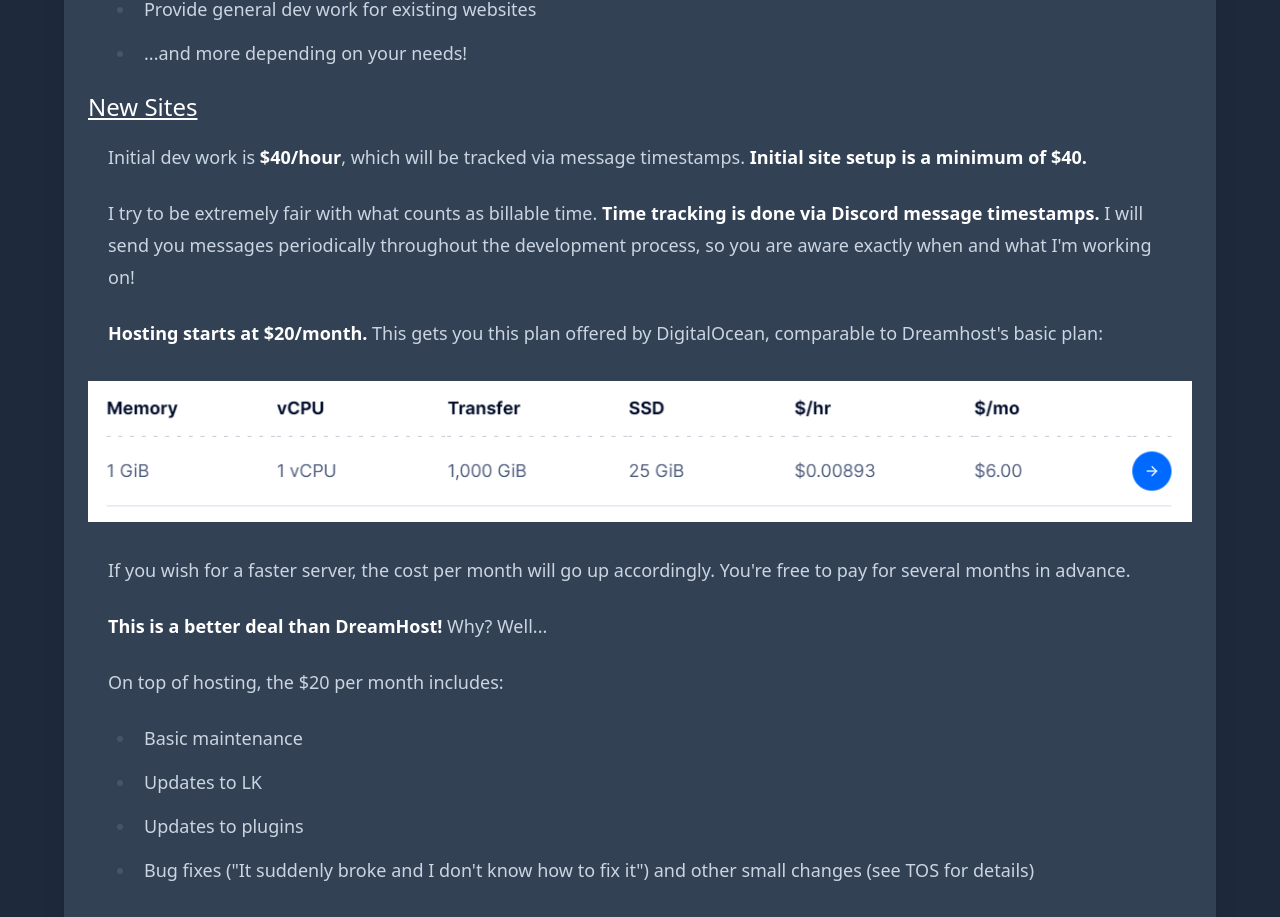
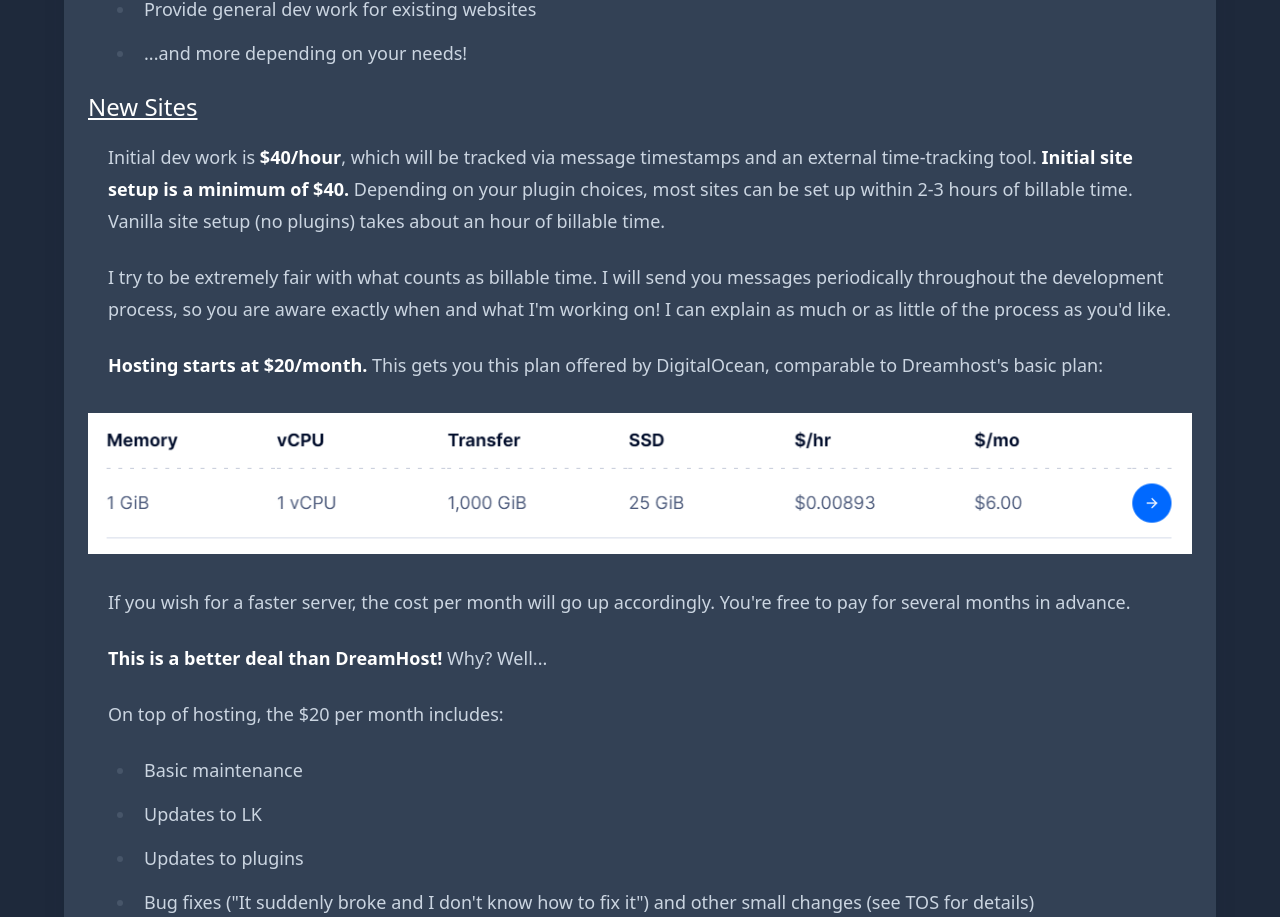
Before and after one commit to perappu/perappu-blog, a Next.js app: page /commission/lorekeeper in a window 1280 px wide. Shown: the part 872-1789 px from the top of the page. Built offline with nearby package versions, Linux system fonts and the light colour scheme.

Commit message:
update pricing and explanation

```diff
--- a/app/commission/lorekeeper/page.tsx
+++ b/app/commission/lorekeeper/page.tsx
@@ -25,9 +25,9 @@ export default function LorekeeperCommissions() {
         </article>
         <article className="prose !max-w-none prose-sm md:prose-base lg:prose-lg prose-slate !prose-invert !mt-5">
             <h3 id="newsite"><a target="_blank" href="#newsite">New Sites</a></h3>
-            <p className="mx-5">Initial dev work is <strong>$40/hour</strong>, which will be tracked via message timestamps. <strong>Initial site setup is a minimum of $40.</strong></p>
+            <p className="mx-5">Initial dev work is <strong>$40/hour</strong>, which will be tracked via message timestamps and an external time-tracking tool. <strong>Initial site setup is a minimum of $40.</strong> Depending on your plugin choices, most sites can be set up within 2-3 hours of billable time. Vanilla site setup (no plugins) takes about an hour of billable time.</p>
 
-            <p className="mx-5">I try to be extremely fair with what counts as billable time. <strong>Time tracking is done via Discord message timestamps.</strong> I will send you messages periodically throughout the development process, so you are aware exactly when and what I&apos;m working on!</p>
+            <p className="mx-5">I try to be extremely fair with what counts as billable time. I will send you messages periodically throughout the development process, so you are aware exactly when and what I&apos;m working on! I can explain as much or as little of the process as you'd like.</p>
 
             <p className="mx-5"><strong>Hosting starts at $20/month.</strong> This gets you this plan offered by DigitalOcean, comparable to Dreamhost&apos;s basic plan:</p>
 <img src="/img/digitaloceanplan.png" />
```
